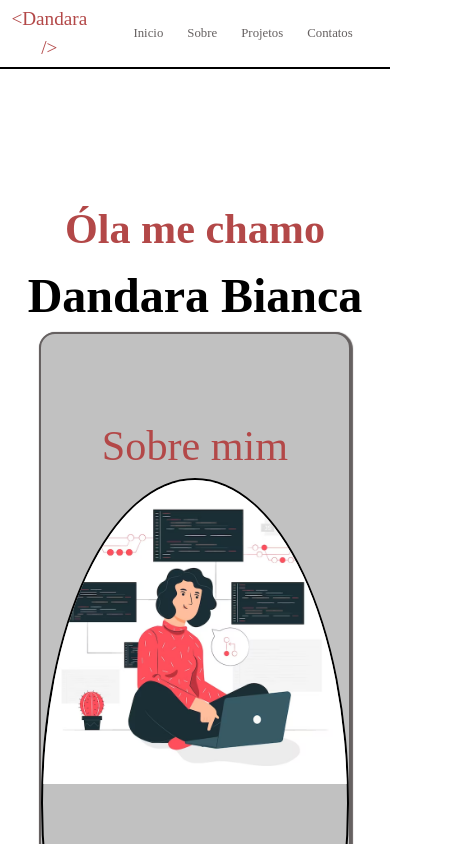
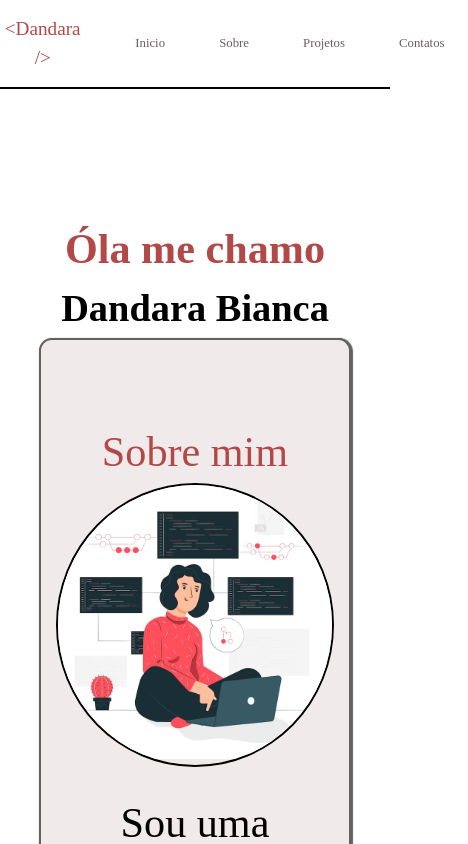
Before and after one commit to dandarabianca/Portfolio, a React (Create React App) app: page / in a window 390 px wide. Shown: the top 844 px of the page, 468 px wide, since content can reach past the window. Built offline with nearby package versions, Linux system fonts and the light colour scheme.

Commit message:
Portfolio

```diff
--- a/src/Components/Border/styles.css
+++ b/src/Components/Border/styles.css
@@ -9,7 +9,7 @@
     box-shadow: 1px 1px 1px 1px rgb(102, 97, 97);
     border-radius: 1em;
     margin: auto;
-    background-color: #c1c1c1;
+    background-color: #f1eaea;
   }
 .styles-menu{
     text-align: center;
@@ -37,3 +37,12 @@
 .imgBorder{
   width: 100%;
 }
+@media (max-width: 830px) {
+  .border-container{
+    font-size: .8rem;
+  }
+  .intro-img{
+    width: 90%;
+    height: 80%;
+  }
+}
--- a/src/Components/Menu/index.jsx
+++ b/src/Components/Menu/index.jsx
@@ -4,7 +4,7 @@ import "./styles.css";
 export default function Menu(){
    return(
     <section id="main">
-    <div className="Home-container">
+    <div className="home-container">
     <div className="intro-menu">
           <h2>Óla me chamo</h2>
           <h1>Dandara Bianca</h1>
--- a/src/Components/Menu/styles.css
+++ b/src/Components/Menu/styles.css
@@ -17,3 +17,9 @@
   span{
     font-size: 5vh;
   }
+
+@media (max-width: 500px){
+  .home-container{
+    font-size: .8rem;
+  }
+}
--- a/src/Components/Projects/index.jsx
+++ b/src/Components/Projects/index.jsx
@@ -14,14 +14,14 @@ export default function Projetos() {
             <img src={ListaTarefas} alt="Logo Tarefas"></img>
             <h5>Lista de Tarefas</h5>
             <span>Projeto lista de tarefas</span>
-            <a href="https://lista-de-tarefas-dandara.netlify.app/" target="_blank">Ver projetos</a>
+            <a href="https://lista-de-tarefas-dandara.netlify.app/" target="_blank" rel="noreferrer" className="styles-a">Ver projetos</a>
           </div>
 
           <div className="card">
             <img src={Landing} alt="Logo Landing"></img>
             <h5>Landing Pagin</h5>
             <span>Projetob Landing Pagem</span>
-            <a href="https://sitelandingpage.netlify.app/#contact" target="_blank">Ver projetos</a>
+            <a href="https://sitelandingpage.netlify.app/#contact" target="_blank" rel="noreferrer" className="styles-a">Ver projetos</a>
           </div>
         </div>
       </div>
--- a/src/Components/Projects/styles.css
+++ b/src/Components/Projects/styles.css
@@ -8,7 +8,7 @@ h3 {
   color: rgb(179, 72, 72);
 }
 .card {
-  background-color: white;
+  background-color: #f1eaea;
   height: 360px;
   width: 335px;
   border: 2px solid rgb(102, 97, 97);
@@ -17,6 +17,7 @@ h3 {
   margin-bottom: 3em;
   padding: 20px 35px;
   text-align: center;
+
 }
 .card img {
   height: 100px;
@@ -48,3 +49,18 @@ h3 {
   display: flex;
   justify-content: space-around;
 }
+@media (max-width: 600px) {
+   .card{
+    width: 80%;
+   }
+  .styles-a{
+    justify-content: center;
+    font-size: .9rem;
+    margin-left: 10px;
+    margin-right: 15px;
+  }
+  a{
+   padding: 10px 15px;
+  }
+
+}
```
